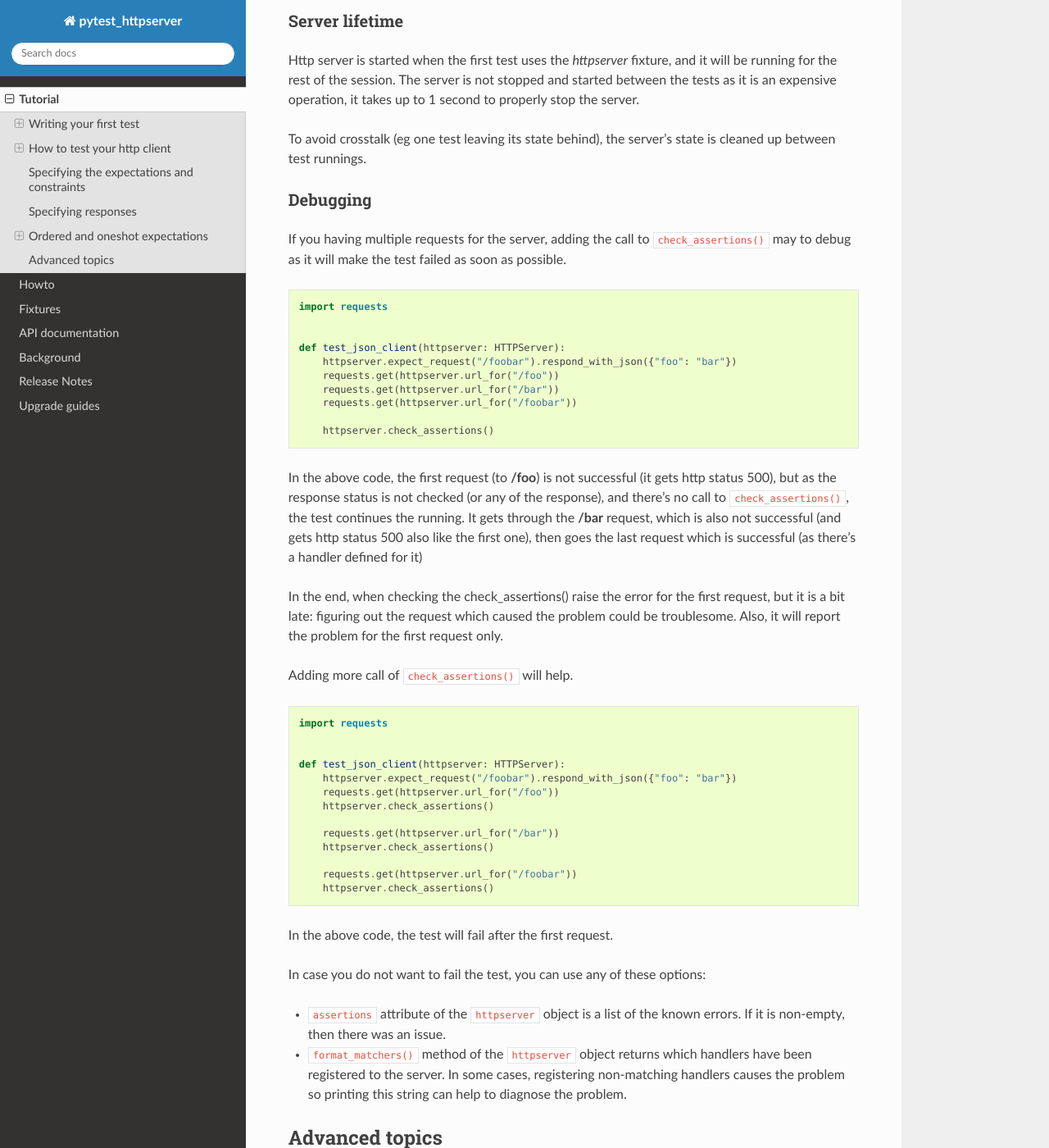
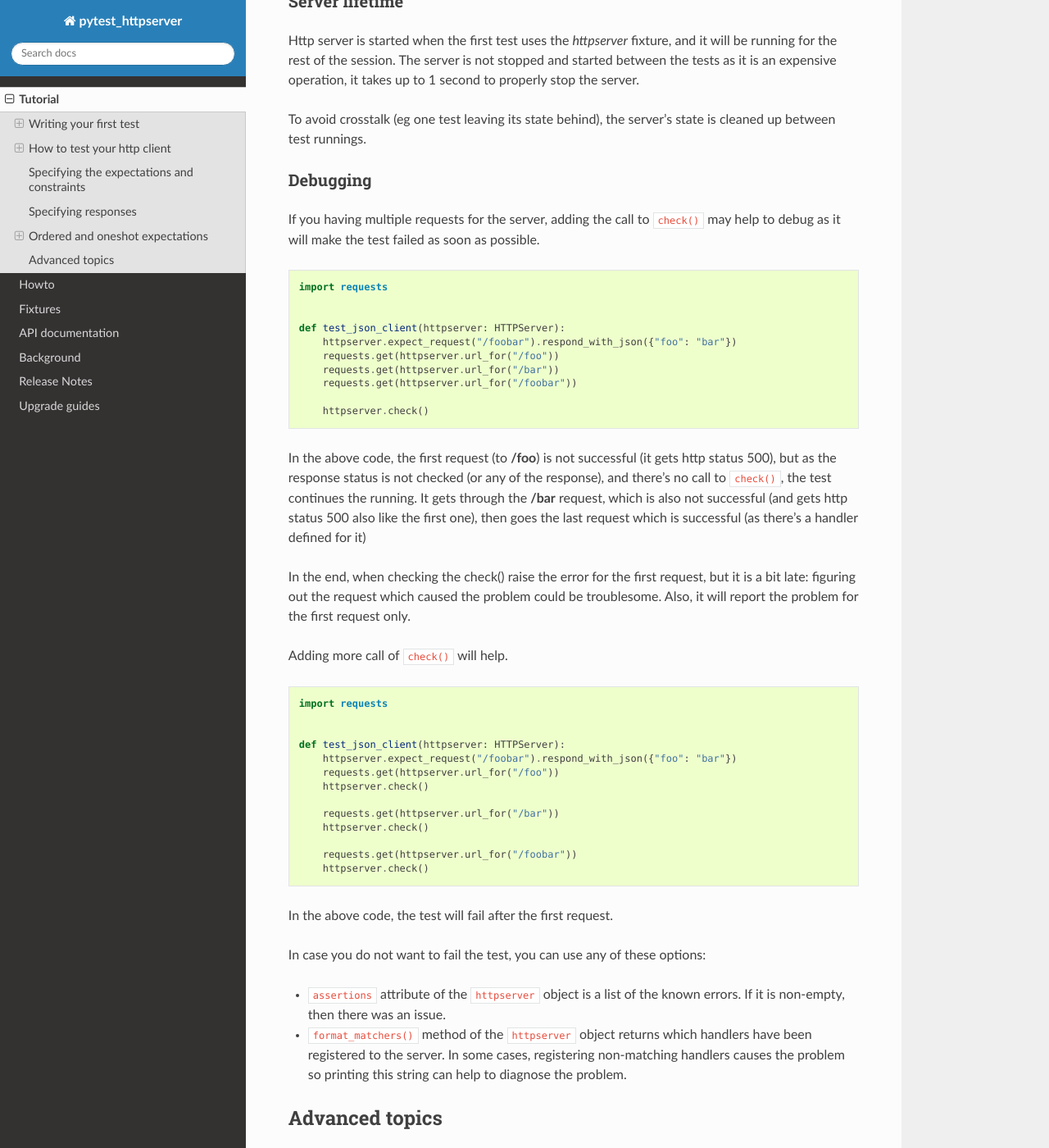
Before and after one commit to csernazs/pytest-httpserver, a Sphinx documentation site: the page built from doc/tutorial.rst, in a window 1280 px wide and 1400 px high, scrolled down 9097 px. Shown: the whole window at 82% size. Built offline with Sphinx 7.4.7 and the Read the Docs theme 3.1.0, drawn with Linux system fonts in a browser that asks for light colours; some of the changed text lies outside the part shown.

Commit message:
doc: improve documentation by preferring check() method over check_assertions()
Co-authored-by: Hayao <hayao_s@tokyo-gas.co.jp>

```diff
--- a/doc/tutorial.rst
+++ b/doc/tutorial.rst
@@ -419,7 +419,7 @@ unhandled and in the end the test will be failed.
 
 In some cases, however, you want to make sure that everything is ok so far,
 and raise AssertionError when something is not good. Call the
-``check_assertions()`` method of the httpserver object, and this will look at
+``check()`` method of the httpserver object, and this will look at
 the server's internal state (which is running in the other thread) and if
 there's something not right (such as the order of the requests not matching,
 or there was a non-matching request), it will raise an AssertionError and
@@ -434,7 +434,7 @@ your test will properly fail:
         requests.get(httpserver.url_for("/foobaz"))
         requests.get(httpserver.url_for("/foobar"))  # gets 500
 
-        httpserver.check_assertions()  # this will raise AssertionError and make the test failing
+        httpserver.check()  # this will raise AssertionError and make the test failing
 
 This will also produce a (hopefully) helpful description about what went wrong::
 
@@ -450,10 +450,10 @@ This will also produce a (hopefully) helpful description about what went wrong::
     E               none
 
 
-Calling ``check_assertions()`` for all tests
+Calling ``check()`` for all tests
 ~~~~~~~~~~~~~~~~~~~~~~~~~~~~~~~~~~~~~~~~~~~~
 
-Sometimes you want to see the informative message made by ``check_assertions()`` if
+Sometimes you want to see the informative message made by ``check()`` if
 your test failed.
 
 In such case you can implement a new fixture or override the behavior:
@@ -471,7 +471,7 @@ In such case you can implement a new fixture or override the behavior:
   @pytest.fixture
   def httpserver(httpserver: HTTPServer) -> Iterable[HTTPServer]:
       yield httpserver
-      httpserver.check_assertions()  # this will raise AssertionError and make the test failing
+      httpserver.check()  # this will raise AssertionError and make the test failing
 
 
   def test_client(httpserver: HTTPServer):
@@ -520,7 +520,7 @@ Debugging
 ~~~~~~~~~
 
 If you having multiple requests for the server, adding the call to
-``check_assertions()`` may to debug as it will make the test failed as
+``check()`` may help to debug as it will make the test failed as
 soon as possible.
 
 .. code:: python
@@ -534,20 +534,20 @@ soon as possible.
         requests.get(httpserver.url_for("/bar"))
         requests.get(httpserver.url_for("/foobar"))
 
-        httpserver.check_assertions()
+        httpserver.check()
 
 In the above code, the first request (to **/foo**) is not successful (it gets
 http status 500), but as the response status is not checked (or any of the
-response), and there's no call to ``check_assertions()``, the test continues the
+response), and there's no call to ``check()``, the test continues the
 running. It gets through the **/bar** request, which is also not successful
 (and gets http status 500 also like the first one), then goes the last request
 which is successful (as there's a handler defined for it)
 
-In the end, when checking the check_assertions() raise the error for the first
+In the end, when checking the check() raise the error for the first
 request, but it is a bit late: figuring out the request which caused the problem
 could be troublesome. Also, it will report the problem for the first request only.
 
-Adding more call of ``check_assertions()`` will help.
+Adding more call of ``check()`` will help.
 
 
 .. code:: python
@@ -558,13 +558,13 @@ Adding more call of ``check_assertions()`` will help.
     def test_json_client(httpserver: HTTPServer):
         httpserver.expect_request("/foobar").respond_with_json({"foo": "bar"})
         requests.get(httpserver.url_for("/foo"))
-        httpserver.check_assertions()
+        httpserver.check()
 
         requests.get(httpserver.url_for("/bar"))
-        httpserver.check_assertions()
+        httpserver.check()
 
         requests.get(httpserver.url_for("/foobar"))
-        httpserver.check_assertions()
+        httpserver.check()
 
 
 In the above code, the test will fail after the first request.
```
Also changed, not shown: 2 other files.
